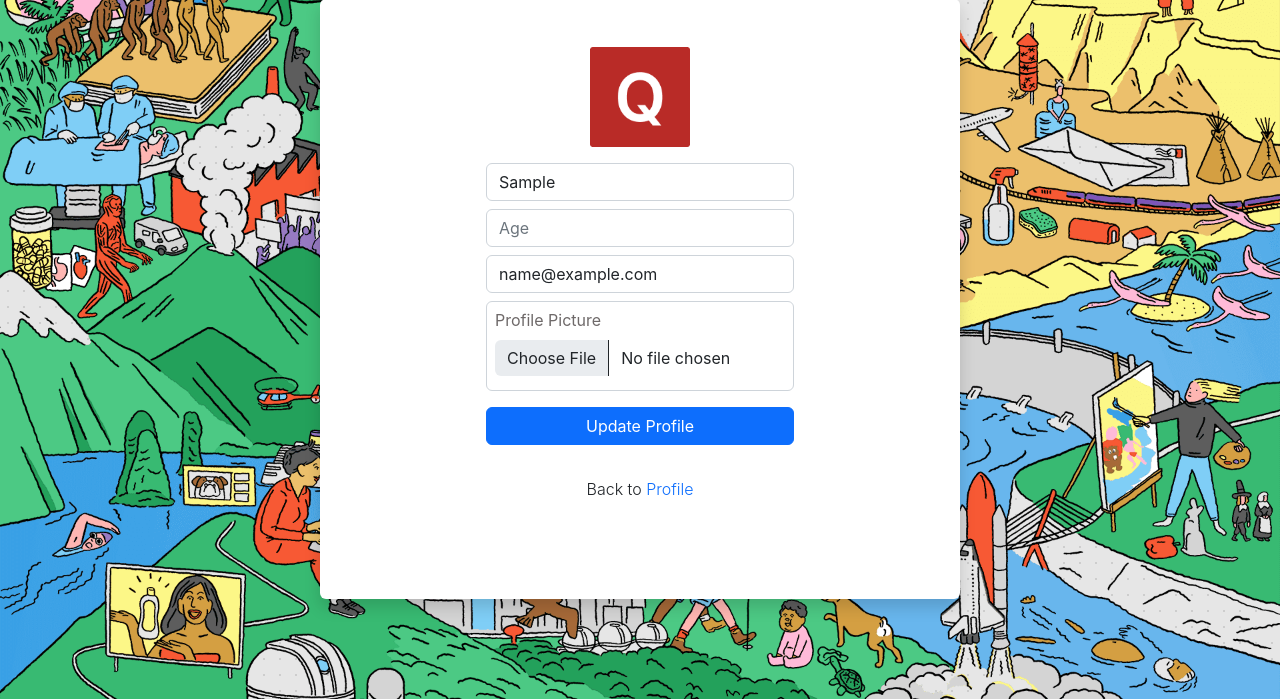
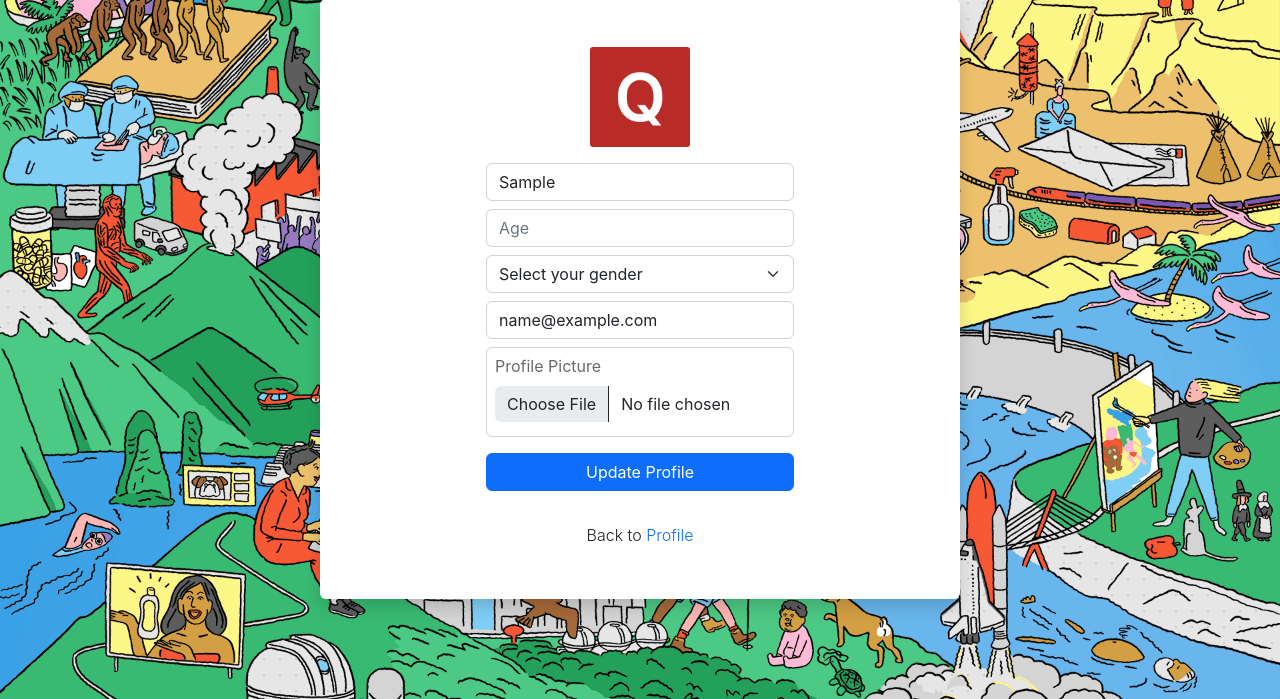
Before and after one commit to SIBTAIN-ASAD/quora, a Django app: page /accounts/update_profile/ in a window 1280 px wide. Shown: the part 101-800 px from the top of the page. Run offline with Django 5.2, Linux system fonts and the light colour scheme; the visitor is signed in with stand-in values (Sample User, id 1); some libraries are stand-ins or nearby versions.

Commit message:
update - models - added gender in user and topic picture in topic model

```diff
--- a/accounts/forms.py
+++ b/accounts/forms.py
@@ -10,7 +10,7 @@ class CustomUserCreationForm(UserCreationForm):
         This class handles the meta data of the custom user creation form.
         '''
         model = CustomUser
-        fields = UserCreationForm.Meta.fields + ( "age", "email", "profilePicture", "first_name")
+        fields = UserCreationForm.Meta.fields + ( "age", "email", "profilePicture", "first_name", "gender")
 
 class CustomUserChangeForm(UserChangeForm):
     '''
--- a/accounts/models.py
+++ b/accounts/models.py
@@ -8,3 +8,4 @@ class CustomUser(AbstractUser):
     age = models.PositiveIntegerField(null=True, blank=True)
     email = models.EmailField(unique=True)
     profilePicture = CloudinaryField('image')
+    gender = models.CharField(max_length=10, null=True, blank=True)
--- a/accounts/templates/profile.html
+++ b/accounts/templates/profile.html
@@ -19,6 +19,7 @@
                                     <h4 class="m-t-10 m-b-5">{{ user.username }}</h4>
                                     <p class="m-b-10">Name: {{ user.first_name }}</p>
                                     <p class="m-b-10">Age: {{ user.age }}</p>
+                                    <p class="m-b-10">Gender: {{ user.gender }}</p>
                                     <p class="m-b-10">Email: {{ user.email }}</p>
                                     <a href="{% url 'update_profile'%}" class="btn btn-sm btn-danger mb-2">Edit Profile</a>
                                 </div>
--- a/accounts/templates/registration/update_profile.html
+++ b/accounts/templates/registration/update_profile.html
@@ -29,13 +29,23 @@
                     </div>
 
                     <div class="form-group">
+                        <select class="form-select my-2" name="gender" id="gender" required>
+                            <option value="" selected disabled>Select your gender</option>
+                            <option value="Male" {% if user.gender == 'Male' %}selected{% endif %}>Male</option>
+                            <option value="Female" {% if user.gender == 'Female' %}selected{% endif %}>Female</option>
+                            <option value="Other" {% if user.gender == 'Other' %}selected{% endif %}>Other</option>
+                        </select>
+                    </div>
+
+
+                    <div class="form-group">
                         <input type="text" class="form-control my-2" name="email" value="{{ user.email }}" placeholder="Email" required>
                     </div>
 
                     <div class="form-group">
                         <label for="image" class="form-control w-100 label mx-0 px-2 my-2">
                             Profile Picture
-                            <input type="file" name="profilePicture" class="form-control w-100 my-2 border-0" id="image" accept="image/*">
+                            <input type="file" name="profilePicture" class="form-control w-100 my-2 border-0" id="image" accept="image/*" value="{{ user.profilePicture }}">
                         </label>
                     </div>
 
--- a/accounts/views.py
+++ b/accounts/views.py
@@ -9,8 +9,6 @@ from django.shortcuts import redirect
 # authenticated mixins in django
 from django.contrib.auth.mixins import LoginRequiredMixin
 from .common import ProfileQueries
-from .models import CustomUser
-
 
 class SignUpView(CreateView):
     '''
@@ -73,5 +71,6 @@ class UserProfileUpdateView(LoginRequiredMixin, TemplateView):
         user.email = request.POST.get('email')
         user.age = request.POST.get('age')
         user.profilePicture = request.FILES.get('profilePicture')
+        user.gender = request.POST.get("gender")
         user.save()
         return redirect("profile")
--- a/posts/models/topics.py
+++ b/posts/models/topics.py
@@ -1,5 +1,6 @@
 from django.db import models
 from .questions import Question
+from cloudinary.models import CloudinaryField
 
 # Create your models here.
 
@@ -12,3 +13,4 @@ class Topic(models.Model):
     questions = models.ManyToManyField(Question)
     author = models.ForeignKey("accounts.CustomUser", on_delete=models.CASCADE)
     followed_by = models.ManyToManyField("accounts.CustomUser", related_name="followed_topics")
+    topic_picture = CloudinaryField('image', blank=True, null=True)
```
Also changed, not shown: accounts/templates/registration/signup.html (+9 -0 lines), accounts/migrations/0004_customuser_gender.py (added), posts/migrations/0004_topic_topic_picture.py (added).
